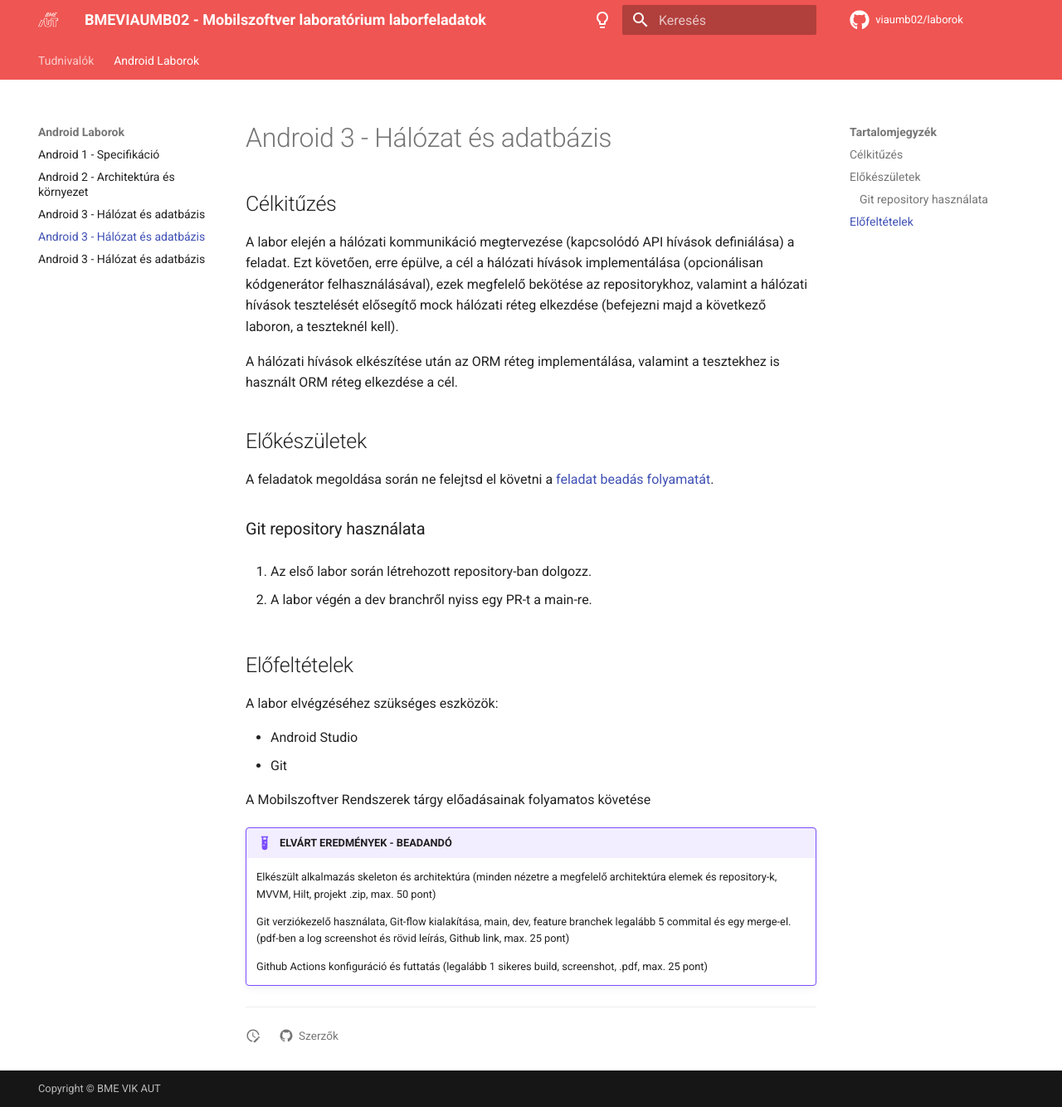
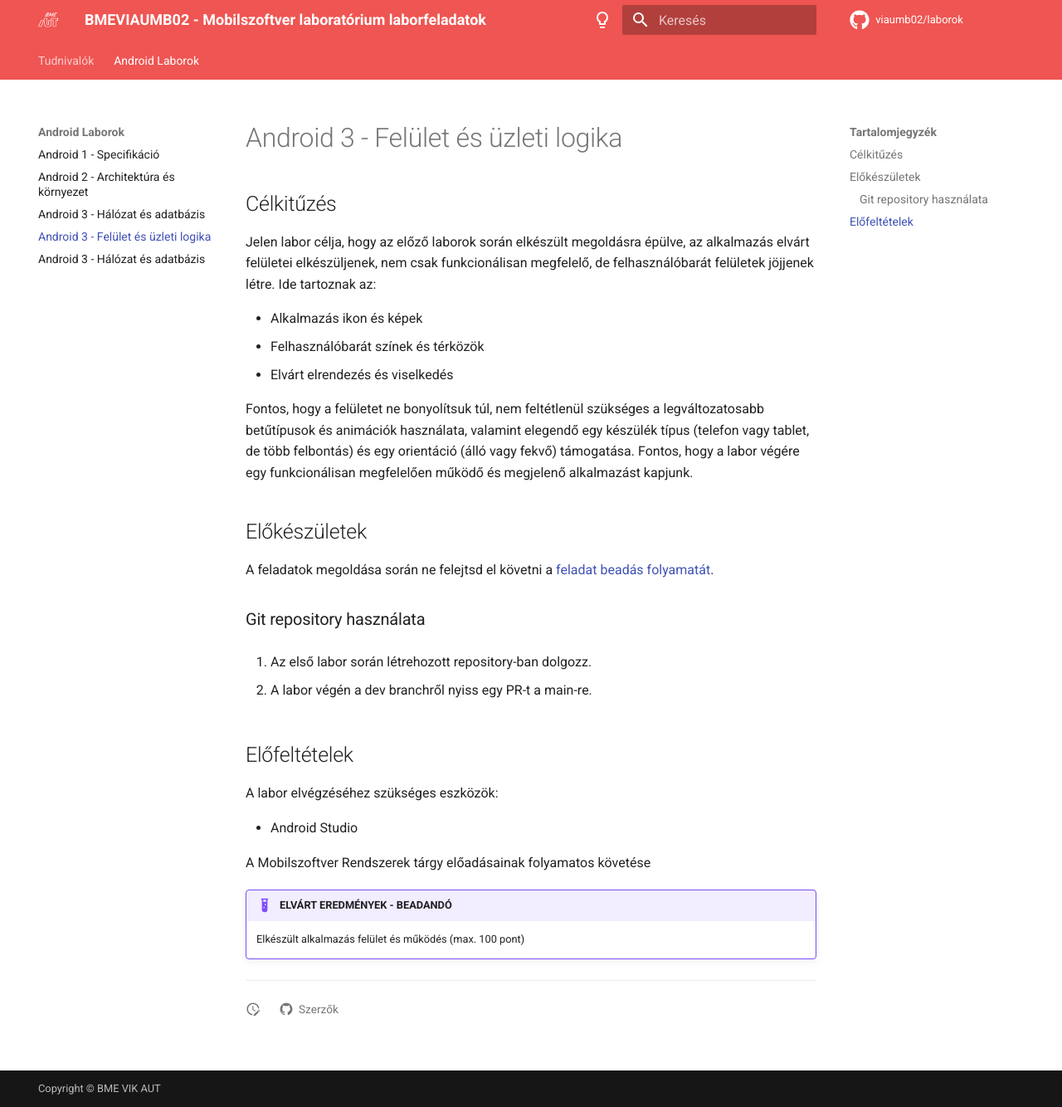
Before and after one commit to VIAUMB02/laborok, an MkDocs documentation site: the page built from docs/laborok/A04/index.md, in a window 1280 px wide and 1334 px high. Shown: the whole window at 83% size. Built offline with MkDocs 1.6.1 and Material for MkDocs 9.7.7, drawn with Linux system fonts in a browser that asks for light colours; comment, search, counter and statistics services are not loaded.

Commit message:
A04 update

```diff
--- a/docs/laborok/A04/index.md
+++ b/docs/laborok/A04/index.md
@@ -1,10 +1,14 @@
-# Android 3 - Hálózat és adatbázis
+# Android 3 - Felület és üzleti logika
 
 ## Célkitűzés
 
-A labor elején a hálózati kommunikáció megtervezése (kapcsolódó API hívások definiálása) a feladat. Ezt követően, erre épülve, a cél a hálózati hívások implementálása (opcionálisan kódgenerátor felhasználásával), ezek megfelelő bekötése az repositorykhoz, valamint a hálózati hívások tesztelését elősegítő mock hálózati réteg elkezdése (befejezni majd a következő laboron, a teszteknél kell).
+Jelen labor célja, hogy az előző laborok során elkészült megoldásra épülve, az alkalmazás elvárt felületei elkészüljenek, nem csak funkcionálisan megfelelő, de felhasználóbarát felületek jöjjenek létre. Ide tartoznak az:
 
-A hálózati hívások elkészítése után az ORM réteg implementálása, valamint a tesztekhez is használt ORM réteg elkezdése a cél.
+- Alkalmazás ikon és képek
+- Felhasználóbarát színek és térközök
+- Elvárt elrendezés és viselkedés
+
+Fontos, hogy a felületet ne bonyolítsuk túl, nem feltétlenül szükséges a legváltozatosabb betűtípusok és animációk használata, valamint elegendő egy készülék típus (telefon vagy tablet, de több felbontás) és egy orientáció (álló vagy fekvő) támogatása. Fontos, hogy a labor végére egy funkcionálisan megfelelően működő és megjelenő alkalmazást kapjunk.
 
 
 ## Előkészületek
@@ -22,14 +26,9 @@ A feladatok megoldása során ne felejtsd el követni a [feladat beadás folyama
 A labor elvégzéséhez szükséges eszközök:
 
 - Android Studio
-- Git
 
 A Mobilszoftver Rendszerek tárgy előadásainak folyamatos követése
 
 !!!example "ELVÁRT EREDMÉNYEK - BEADANDÓ"
 
-    Elkészült alkalmazás skeleton és architektúra (minden nézetre a megfelelő architektúra elemek és repository-k, MVVM, Hilt, projekt .zip, max. 50 pont)
-
-    Git verziókezelő használata, Git-flow kialakítása, main, dev, feature branchek legalább 5 commital és egy merge-el. (pdf-ben a log screenshot és rövid leírás, Github link, max. 25 pont)
-
-    Github Actions konfiguráció és futtatás (legalább 1 sikeres build, screenshot, .pdf, max. 25 pont)
+    Elkészült alkalmazás felület és működés (max. 100 pont)
```
